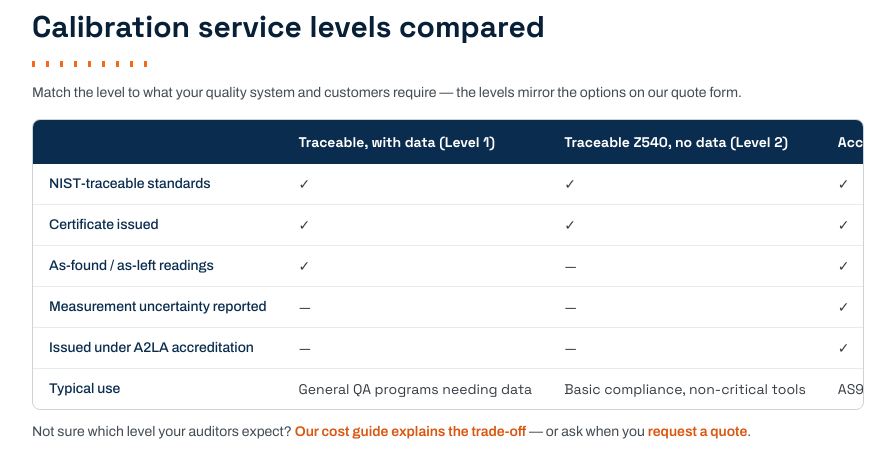
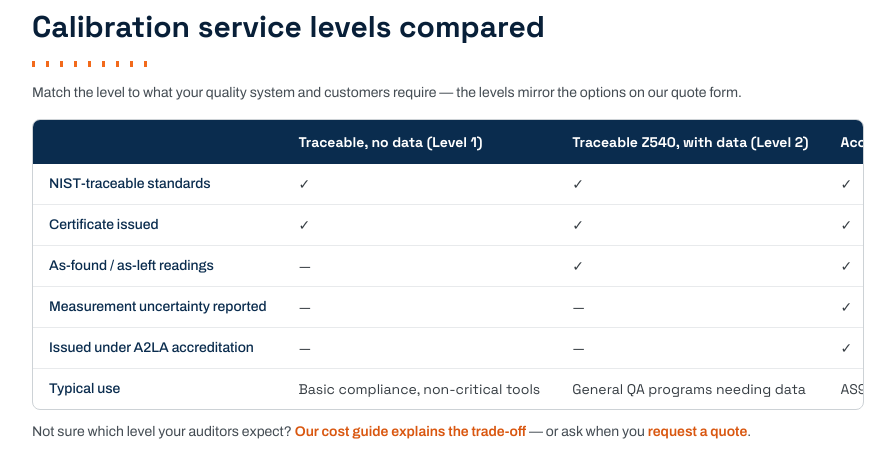
Before and after one commit to surgeadmin1/american-gage, a Next.js app: page /resources/calibration-resource in a window 1280 px wide. Shown: the part 7800-8259 px from the top of the page, without its empty margins (192-1087 px from the left). Built offline with nearby package versions, Linux system fonts and the light colour scheme.

Commit message:
Fix calibration service level labels: Level 1 no data, Level 2 with data

```diff
--- a/components/ContactForm.tsx
+++ b/components/ContactForm.tsx
@@ -22,8 +22,8 @@ const MANUFACTURERS = [
 ];
 
 const SERVICES = [
-  'Traceable Calibration, with data, Level 1',
-  'Traceable Calibration Z540, no data, Level 2',
+  'Traceable Calibration, no data, Level 1',
+  'Traceable Calibration Z540, with data, Level 2',
   'Accredited Calibration ISO/IEC 17025, with data',
 ];
 
--- a/data/calibrationReference.ts
+++ b/data/calibrationReference.ts
@@ -152,13 +152,13 @@ export const serviceLevels: RefTable = {
   id: 'service-levels',
   title: 'Calibration service levels compared',
   note: 'Match the level to what your quality system and customers require — the levels mirror the options on our quote form.',
-  headers: ['', 'Traceable, with data (Level 1)', 'Traceable Z540, no data (Level 2)', 'Accredited ISO/IEC 17025, with data'],
+  headers: ['', 'Traceable, no data (Level 1)', 'Traceable Z540, with data (Level 2)', 'Accredited ISO/IEC 17025, with data'],
   rows: [
     ['NIST-traceable standards', '✓', '✓', '✓'],
     ['Certificate issued', '✓', '✓', '✓'],
-    ['As-found / as-left readings', '✓', '—', '✓'],
+    ['As-found / as-left readings', '—', '✓', '✓'],
     ['Measurement uncertainty reported', '—', '—', '✓'],
     ['Issued under A2LA accreditation', '—', '—', '✓'],
-    ['Typical use', 'General QA programs needing data', 'Basic compliance, non-critical tools', 'AS9100, ISO 13485, FDA & audited programs'],
+    ['Typical use', 'Basic compliance, non-critical tools', 'General QA programs needing data', 'AS9100, ISO 13485, FDA & audited programs'],
   ],
 };
```
